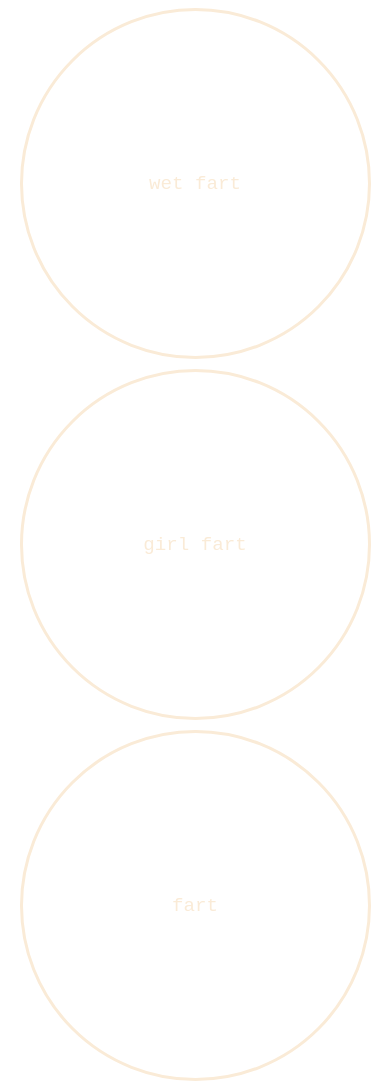
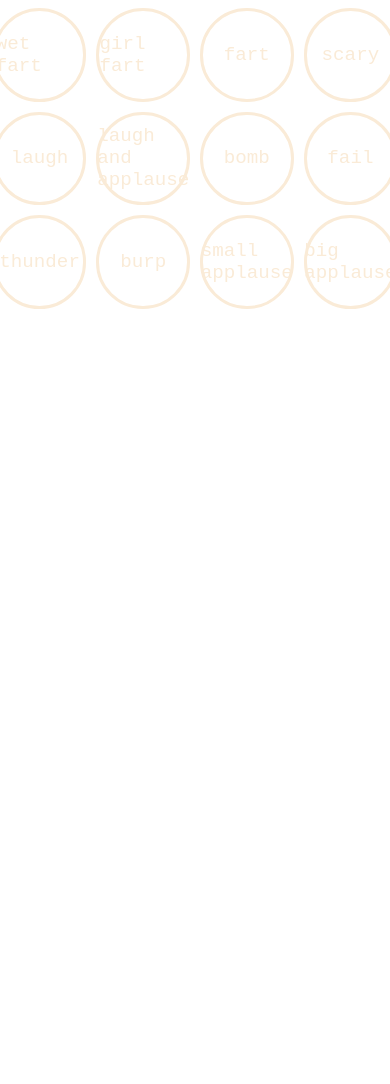
Before and after one commit to vtalas/soundmachine, a website: page index.html in a window 390 px wide. Shown: the top 1084 px of the page. After the commit the page ends 844 px from the top, so only its background shows below. Drawn offline with Linux system fonts and the light colour scheme; no server answers.

Commit message:
responsive

```diff
--- a/main.css
+++ b/main.css
@@ -6,8 +6,8 @@ body {
     font-size: 120%;
     display: grid;
     grid-gap: 10px;
-    grid-template-columns: repeat(4, 24vh);
-    grid-template-rows: repeat(3, 24vh);
+    grid-template-columns: repeat(4, 24vmin);
+    grid-template-rows: repeat(3, 24vmin);
     justify-content: center;
 }
 
@@ -36,16 +36,16 @@ body {
     outline: 0;
 }
 
-@media screen and (max-width: 780px) {
-    .container {
-        grid-template-columns: repeat(2, 49vw);
-        grid-template-rows: repeat(6, 49vw);
-    }
-}
-
-@media screen and (max-width: 400px) {
-    .container {
-        grid-template-columns: repeat(1, 90vw);
-        grid-template-rows: repeat(12, 90vw);
-    }
-}
+/*@media screen and (max-width: 780px) {*/
+    /*.container {*/
+        /*grid-template-columns: repeat(2, 49vw);*/
+        /*grid-template-rows: repeat(6, 49vw);*/
+    /*}*/
+/*}*/
+/**/
+/*@media screen and (max-width: 400px) {*/
+    /*.container {*/
+        /*grid-template-columns: repeat(1, 90vw);*/
+        /*grid-template-rows: repeat(12, 90vw);*/
+    /*}*/
+/*}*/
```
